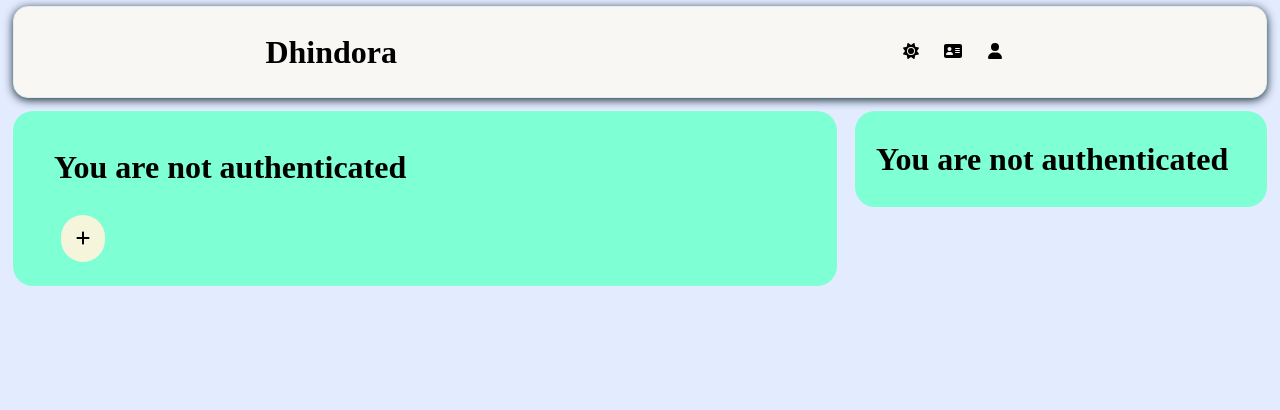
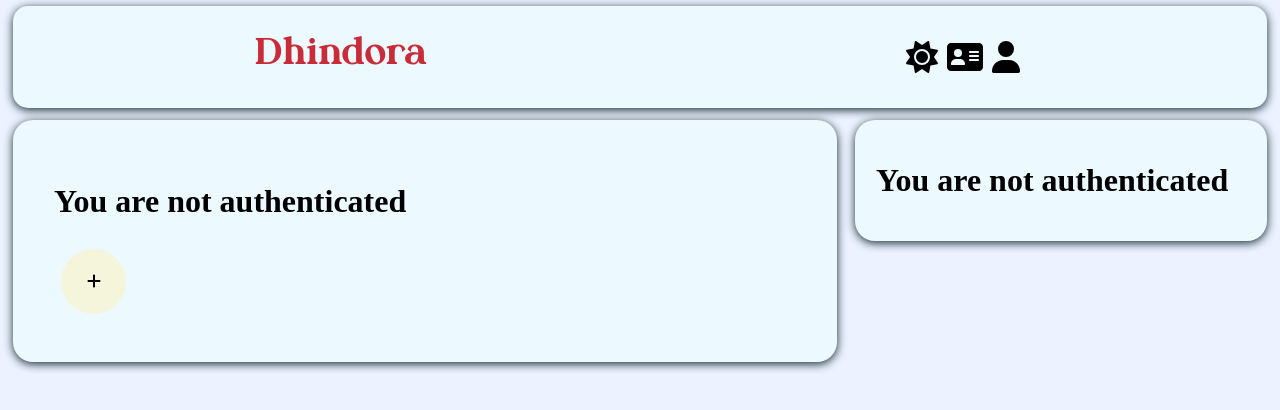
Before and after one commit to Dhanasaitholeti/Announcements, a React (Vite) app in the folder Announcements-client/: page /home in a window 1280 px wide. Shown: the top 410 px of the page. Built offline with nearby package versions, Linux system fonts and the light colour scheme; no server answers.

Commit message:
adding styles

```diff
--- a/Announcements-client/src/components/AnnouncementView.jsx
+++ b/Announcements-client/src/components/AnnouncementView.jsx
@@ -24,8 +24,8 @@
                 return (
     <React.Fragment key={eachobj._id}>
                     <div className="announcement-part" >
-                        <h1>{eachobj.subject}</h1>
-                        <h2>{eachobj.Description}</h2>
+                        <p classname="announcement-subject">{eachobj.subject}</p>
+                        <p className="announcement-description">{eachobj.Description.slice(0,30)+'........'}</p>
                     </div>
 
                     <div className="announcement-operations">
--- a/Announcements-client/src/components/Announcements.jsx
+++ b/Announcements-client/src/components/Announcements.jsx
@@ -14,7 +14,7 @@
     const navigator = useNavigate();
 
     const handleplusiconClick = () => {
-        navigator('/new-announcement')
+        navigator('/home/new-announcement')
     }
 
     const errstate = useSelector(state=>state.announcements.errstate)
--- a/Announcements-client/src/components/Login.jsx
+++ b/Announcements-client/src/components/Login.jsx
@@ -50,14 +50,14 @@
 
 
             <section>
-            <input type="email" name="userEmail" id="userEmail" onChange={handlechange} placeholder="Emailadress" required/>
+            <input type="email" name="userEmail" id="userEmail" onChange={handlechange} placeholder="Emailaddress" required/>
             </section>
 
             <section>
                 <input type="password" name="passwd" id="passwd" onChange={handlechange} placeholder="Password" required/>
             </section>
 
-        </div>
+            </div>
 
 
             <div className="login-btn">
@@ -67,7 +67,7 @@
             </div>
 
 
-        <p>Don't have account?<Link to="/signup">signup</Link></p>
+        <p className="login-signup-btn">Don't have account?<Link to="/signup">signup</Link></p>
 
         </div>
 
--- a/Announcements-client/src/components/Navbar.jsx
+++ b/Announcements-client/src/components/Navbar.jsx
@@ -32,15 +32,15 @@
             <h1>Dhindora</h1>
             <div className="Navbar-links">
                <div className="Navbar-ind-link">
-                <FontAwesomeIcon icon={faSun} />
+                <FontAwesomeIcon icon={faSun} size="2x"/>
                 </div>
 
                 <div className="Navbar-ind-link">
-                <a href=""><FontAwesomeIcon icon={faContactCard} /></a>
+                <a href=""><FontAwesomeIcon icon={faContactCard} size="2x"/></a>
                 </div>
 
                 <div className="user-optionss Navbar-ind-link" onClick={handleMouseOn} >
-                <FontAwesomeIcon icon={faUser} />
+                <FontAwesomeIcon icon={faUser} size="2x" />
                 {
                    !(location.pathname == '/login' || location.pathname == '/' || location.pathname == '/signup')
                     &&
--- a/Announcements-client/src/styles/Dashboard.css
+++ b/Announcements-client/src/styles/Dashboard.css
@@ -7,11 +7,12 @@
 .Announcement-part,.userdetails-part{
 
     border-radius: 20px;
-    background-color: aquamarine;
-    padding: 2% 5%;
+    background-color: #ECF9FF;
+    padding: 5% 5%;
     height: max-content;
     max-height: 80vh;
     overflow: auto;
+    box-shadow: 0.1px 2px 10px #122932;
 }
 .Announcement-part::-webkit-scrollbar,.userdetails-part::-webkit-scrollbar{
     display: none;
--- a/Announcements-client/src/styles/Login.css
+++ b/Announcements-client/src/styles/Login.css
@@ -1,6 +1,6 @@
 .login-page{
     width: 30%;
-    background-color: #F9F7F3;
+    background-color: #ECF9FF;
     display: flex;
     flex-direction: column;
     align-items: center;
@@ -8,7 +8,7 @@
     border-radius: 20px;
     box-shadow: 0.1px 2px 10px #122932;
 }
-p{
+.login-signup-btn{
     margin: 2% auto;
 }
 .input-section{
@@ -38,7 +38,7 @@
     margin: 5% auto;
     width: 25%;
     border-radius: 20px;
-    background-color: #F19C41;
+    background-color: #EB6440;
     box-shadow: 0px 3px 5px black;
 }
 
--- a/Announcements-client/src/styles/Main.css
+++ b/Announcements-client/src/styles/Main.css
@@ -3,5 +3,9 @@
     padding:0
 }
 body{
-    background-color:#E3EBFF;
+    background-color:#ECF2FF;
 }
+
+/* F9F5EB
+E7E7E7
+*/
--- a/Announcements-client/src/styles/Navbar.css
+++ b/Announcements-client/src/styles/Navbar.css
@@ -1,12 +1,20 @@
+@font-face {
+    font-family: 'kiera';
+    src: url('../assets/fonts/keiraseriffreeregular-k7app.otf');
+}
+.Navbar h1{
+    color: #C92C39;
+    font-family: kiera;
+    font-size: 2.2rem;
+}
 .Navbar{
     height: max-content;
     padding: 5px;
-    background-color: #F9F7F3;
+    background-color: #ECF9FF;
     display: flex;
     align-items: center;
     justify-content: space-around;
     margin: 0.5% 1%;
-    border: 1px solid #E1EEED;
     border-radius: 15px;
     box-shadow: 0.1px 2px 10px #122932;
 }
--- a/Announcements-client/src/styles/Signup.css
+++ b/Announcements-client/src/styles/Signup.css
@@ -3,12 +3,41 @@
      flex-direction: column;
      justify-content: center;
      align-items: center;
-     width: 50%;
+     width: 40%;
      gap: 20px;
      padding: 5%;
-     margin: 10% auto;
+     margin: 5% auto;
+     background-color: #ECF9FF;
+     box-shadow: 0.1px 2px 10px #122932;
+     border-radius: 20px;
+}
 
+.signup-div input  {
+    width: 30%;
+    height: 20px;
+    border-radius: 20px;
+    background-color: transparent;
+    border: 1px solid #122932;
+    padding: 1%;
 }
-.signup-div input , .signup-div select {
-    width: 50%;
+.signup-div select{
+    background-color: transparent;
+    color: black;
+    width: 20%;
+    border-radius: 20px;
+    height: 20px;
 }
+/* .Gender-input{
+    display: flex;
+    gap: 20px;
+}
+
+.Gender-options{
+    display: flex;
+    align-items: center;
+    gap: 20px;
+}
+.Gender-options section{
+    display: flex;
+    align-items: ;
+} */
--- a/Announcements-client/src/styles/Startpage.css
+++ b/Announcements-client/src/styles/Startpage.css
@@ -12,19 +12,21 @@
     aspect-ratio: 1/1;
     border-radius: 20px;
     padding: 10%;
-    background-color: #F9F7F3;
+    background-color: #ECF9FF;
     display: flex;
     flex-direction: column;
     align-items: center;
     margin-top: 10px;
     justify-content: center;
     box-shadow: 0.1px 2px 10px black;
+    gap: 20px;
 }
+/* F9F7F3 */
 .container-btns button{
     width: 100%;
     border-radius: 20px;
     height:20%;
-    background-color: #F19C41;
+    background-color: #EB6440;
     border: none;
     box-shadow: 0px 3px 5px black;
 }
--- a/Announcements-client/src/styles/annoucement.css
+++ b/Announcements-client/src/styles/annoucement.css
@@ -1,27 +1,73 @@
+@import url('https://fonts.googleapis.com/css2?family=Montserrat:wght@100&family=Rubik:wght@400;600&display=swap');
+
+@font-face {
+    font-family: metropolis;
+    src: url('../assets/fonts/Metropolis-SemiBold.otf');
+}
+
 .announcement-allGroup{
     display: grid;
     grid-template-columns: 5fr 1fr;
     gap: 20px;
 }
+
 .announcement-part,.announcement-operations{
-    background-color: azure;
+    background-color: white;
     border-radius: 20px;
+    box-shadow: 0px 1px 3px black;
+}
+.announcement-part{
+    display: flex;
+    flex-direction: column;
+}
+p:nth-child(1){
+    padding:0;
+    font-size: 32px;
+    margin: 2% 0 0 2%;
+    font-family: metropolis;
+}
+p:nth-child(2){
+    margin: 2% 0 2% 2%;
+    opacity: 0.69;
+    font-family: 'Rubik', sans-serif;
 }
 .announcement-operations{
     display:flex;
-    flex-direction: column;
+    /* flex-direction: column; */
     align-items: center;
     justify-content: center;
     gap: 20px;
+
 }
+
+.announcement-operations button{
+    width: 30%;
+    aspect-ratio: 1/1;
+    background-color: transparent;
+    border: 1px solid black;
+    border-radius: 75px;
+    box-shadow: 0px 1px 3px black;
+}
+.announcement-operations button:active{
+    box-shadow: 0px 0.5px 1px black;
+}
+.announcement-operations button:hover{
+    cursor: pointer;
+
+}
+
 .plus-icon{
     background-color: beige;
-    width: max-content;
-    height: ratio(2/2);
-    padding: 2%;
+    width: 50px;
+    height: 50px;
+    padding: 1%;
     margin: 1%;
-    border-radius: 50px;
+    border-radius: 50%;
+    display: flex;
+    justify-content: center;
+    align-items: center;
 }
+
 .plus-icon:hover{
     background-color:red;
     color:white;
```
Also changed, not shown: Announcements-client/src/components/Signup.jsx (+20 -1 lines), Announcements-client/src/assets/fonts/Metropolis-SemiBold.otf (added), Announcements-client/src/assets/fonts/keiraseriffreeregular-k7app.otf (added).
